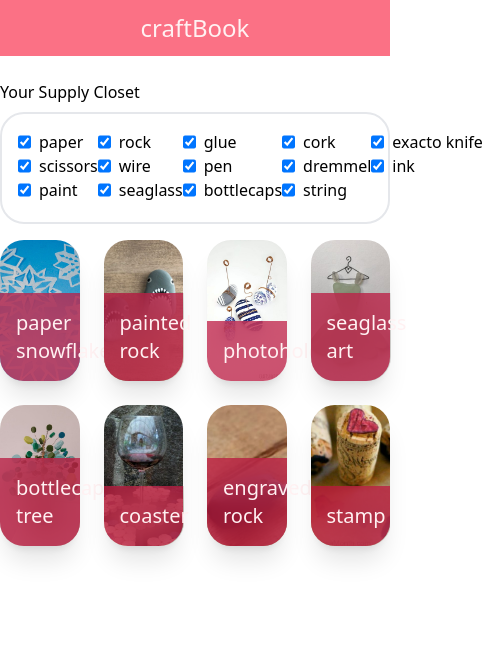
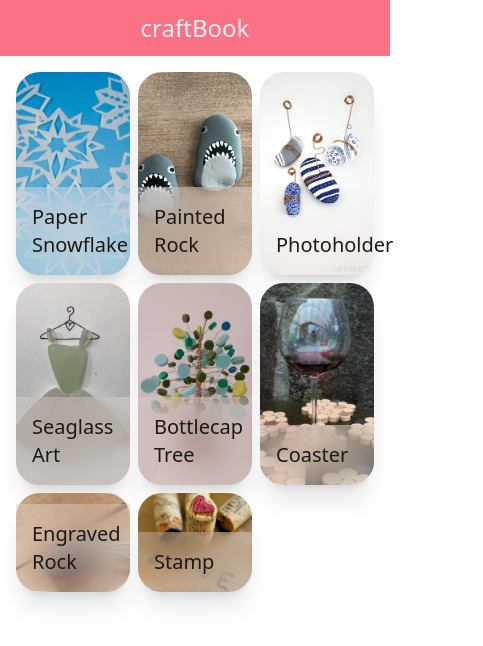
Before and after one commit to lissalad/craftbook, a Next.js app: page / in a window 390 px wide. Shown: the top 646 px of the page, 483 px wide, since content can reach past the window. Built offline with nearby package versions, Linux system fonts and the light colour scheme.

Commit message:
somewhat responsive

```diff
--- a/pages/_app.tsx
+++ b/pages/_app.tsx
@@ -6,7 +6,7 @@ function MyApp({ Component, pageProps }: AppProps) {
   return (
     <div className="">
       <Header />
-      <div className="md:max-w-[1200px] mx-auto">
+      <div className="px-4 py-4 mx-auto">
         <Component {...pageProps} />
       </div>
     </div>
--- a/pages/components/Craft.tsx
+++ b/pages/components/Craft.tsx
@@ -7,8 +7,8 @@ export default function Craft(item) { //help
   const image = `/images/${craft.image}`;
 
   return (
-    <div className="max-w-[320px] max-h-[320px] relative rounded-3xl hover:scale-[95%] transition-all ">
-      <p className="absolute text-rose-50 bg-rose-700/70 backdrop-blur-lg bottom-0 w-full p-4 rounded-b-3xl text-xl">{craft.title}</p>
+    <div className="max-w-[320px] max-h-[320px] relative rounded-3xl hover:scale-[95%] transition-all">
+      <p className="absolute text-stone-900 capitalize bg-rose-50/30 backdrop-blur-lg bottom-0 w-full p-4 rounded-b-3xl text-xl">{craft.title}</p>
       <img className="object-cover w-full h-full rounded-3xl shadow-xl" alt={craft.title} src={image}/>
     </div> )
 }
--- a/pages/components/CraftGallery.tsx
+++ b/pages/components/CraftGallery.tsx
@@ -10,7 +10,7 @@ export default function CraftGallery({ items, selectedMaterials }: Props)  {
 
   console.log(items);
 
-  return <div className="grid grid-cols-4 gap-6 w-fit transition-all mx-auto my-4">
+  return <div className="grid lg:grid-cols-4 grid-cols-3 md:gap-4 gap-2 transition-all ml-auto lg:pl-[320px]">
     {items.filter((item) =>
     item.materials.every((material) => selectedMaterials.includes(material))
   ).map((craft) => (
--- a/pages/components/Materials.tsx
+++ b/pages/components/Materials.tsx
@@ -11,7 +11,7 @@ export default function Materials({selectedMaterials, allMaterials, onChange}: C
   };
 
   const materialsList = allMaterials.map((m, key) =>
-    <li className="flex flex-row gap-2 w-fit" key={key}>
+    <li className="flex flex-row gap-2 h-fit pr-4" key={key}>
       <input type="checkbox" name={m} value={m}
             checked={selectedMaterials.includes(m)}
             onChange={() => handleCheckboxChange(m)}
@@ -20,9 +20,9 @@ export default function Materials({selectedMaterials, allMaterials, onChange}: C
     </li>
 )
 
-  return <div className="my-4">
-      <p className="py-2">Your Supply Closet</p>
-      <ul className="flex flex-col p-4 border-2 rounded-3xl flex-wrap h-28">
+  return <div className="invisible lg:visible fixed px-4 py-2 border-4 border-rose-200 bg-rose-100 shadow-lg rounded-3xl grid-cols-2 w-[300px] text-center">
+      <p className="my-2 text-xl">Your Supply Closet</p>
+      <ul className="grid sm:grid-cols-2 md:grid-cols-2 gap-1 py-2">
           {materialsList}
       </ul>
   </div>
--- a/pages/index.tsx
+++ b/pages/index.tsx
@@ -30,9 +30,10 @@ const Home: NextPage = () => {
         <title>craftBook</title>
         {/* <link rel="icon" href="/favicon.ico" /> */}
       </Head>
-
-    <Materials onChange={handleCheckboxChange} selectedMaterials={selectedMaterials} allMaterials={allMaterials}/>
-      <CraftGallery items={data} selectedMaterials={selectedMaterials}/>
+        <main className="flex flex-row">
+          <Materials onChange={handleCheckboxChange} selectedMaterials={selectedMaterials} allMaterials={allMaterials}/>
+          <CraftGallery items={data} selectedMaterials={selectedMaterials}/>
+        </main>
     </>
   )
 }
--- a/pages/utils/craftData.ts
+++ b/pages/utils/craftData.ts
@@ -1,5 +1,5 @@
 import data from "./data.json";
-import { Item } from "./Types";
+import { Item } from "./types";
 
 const materials = new Set<string>();
 
--- a/pages/utils/data.json
+++ b/pages/utils/data.json
@@ -2,7 +2,7 @@
   {
     "id": 0,
     "title": "paper snowflake",
-    "materials": ["paper", "scissors"],
+    "materials": ["paper"],
     "link": "",
     "image": "snowflakes.jpeg"
   },
@@ -23,7 +23,7 @@
   {
     "id": 3,
     "title": "seaglass art",
-    "materials": ["seaglass", "glue", "pen", "paper"],
+    "materials": ["seaglass", "glue", "paper"],
     "link": "",
     "image": "seaglassballerina.jpeg"
   },
@@ -44,14 +44,14 @@
   {
     "id": 6,
     "title": "engraved rock",
-    "materials": ["rock", "dremmel", "string"],
+    "materials": ["rock", "string"],
     "link": "",
     "image": "dremmelrock.png"
   },
   {
     "id": 7,
     "title": "stamp",
-    "materials": ["cork", "exacto knife", "ink"],
+    "materials": ["cork", "ink"],
     "link": "",
     "image": "corkstamp.png"
   }
```
Also changed, not shown: 1 other file (tests, documents, lock files or other folders).
